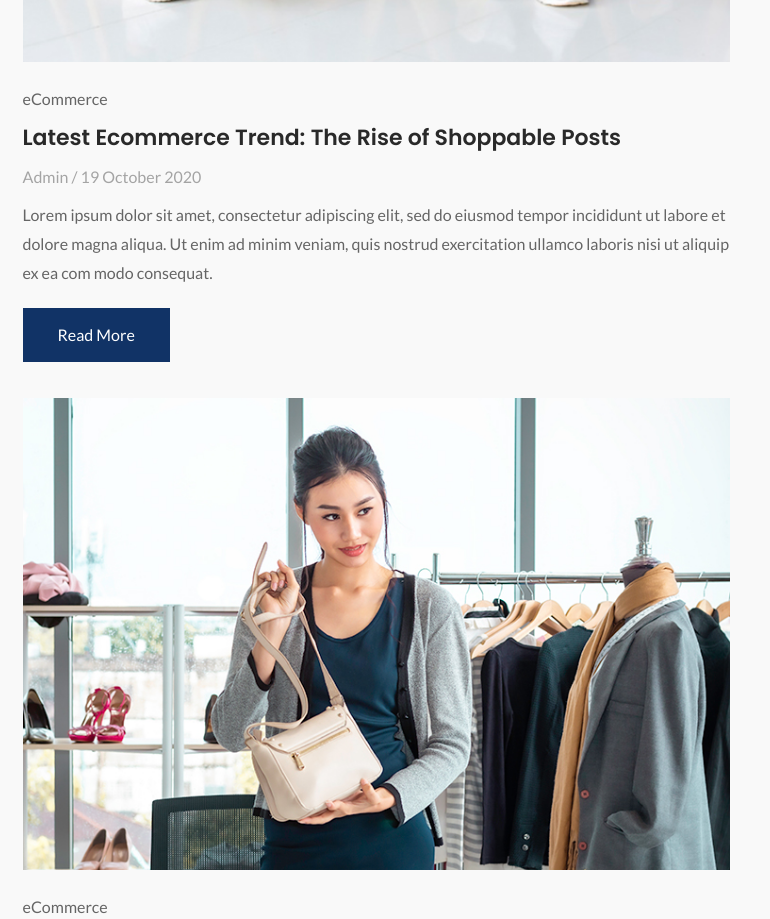
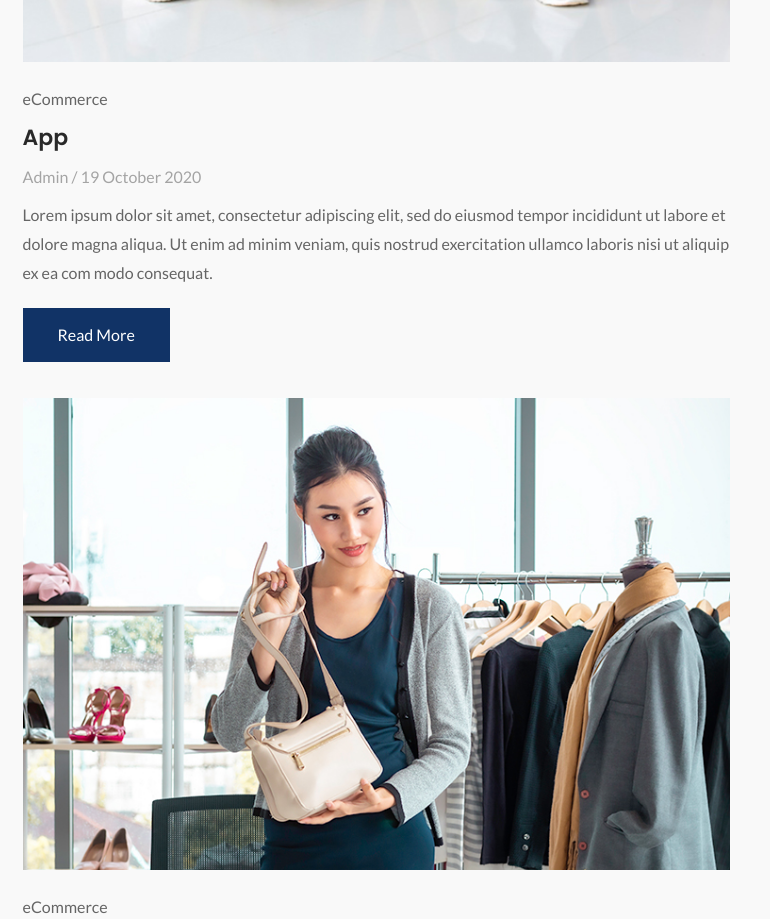
Before and after one commit to krish23/ecommerce-frontend-reactjs, a React (Create React App) app: page /blog-list-view in a window 1280 px wide. Shown: the part 3400-4319 px from the top of the page, without its empty margins (0-770 px from the left). Built offline with nearby package versions, Linux system fonts and the light colour scheme.

Commit message:
Adding header

```diff
--- a/public/index.html
+++ b/public/index.html
@@ -24,7 +24,7 @@
       work correctly both with client-side routing and a non-root public URL.
       Learn how to configure a non-root public URL by running `npm run build`.
     -->
-    <title>LankaMobile - React  Electronics eCommerce Template</title>
+    <title>LankaMobile - React App</title>
   </head>
   <body>
     <noscript>You need to enable JavaScript to run this app.</noscript>
--- a/src/components/Blog/__blogs__/Blogs.jsx
+++ b/src/components/Blog/__blogs__/Blogs.jsx
@@ -151,7 +151,7 @@ function Blogs() {
           <span>eCommerce</span>
           <h3>
             <a href="/blog-details">
-              Latest Ecommerce Trend: The Rise of Shoppable Posts
+              App
             </a>
           </h3>
           <div className="post-meta">
```
